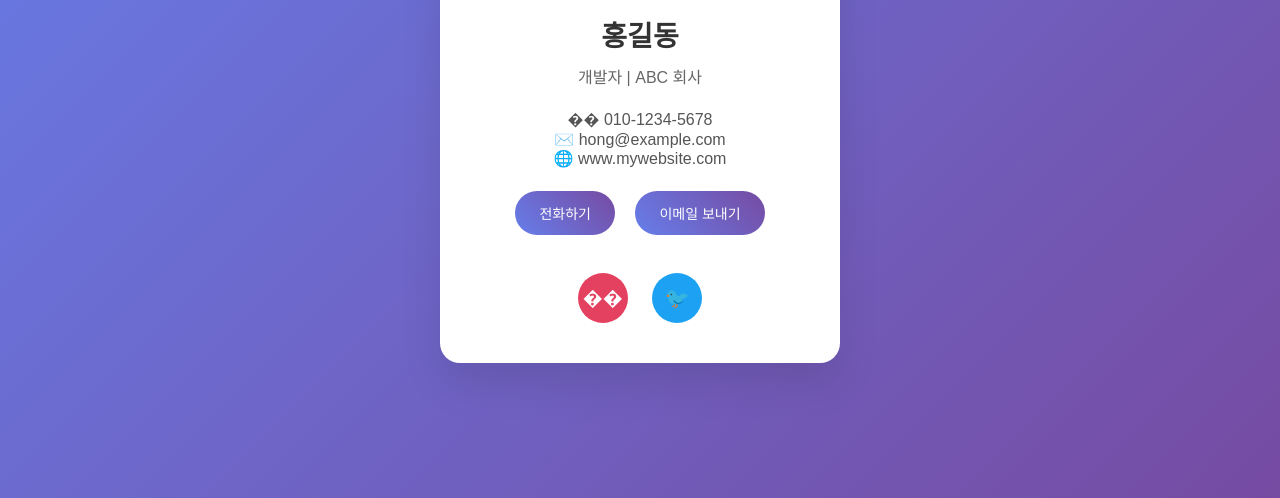
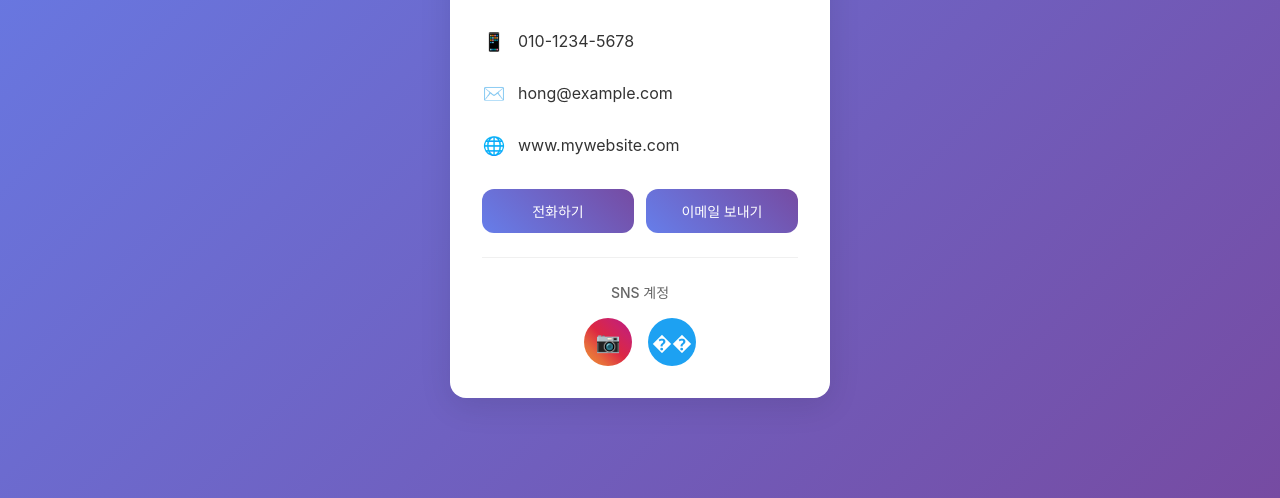
Before and after one commit to ildulee1997-bot/test, a plain HTML site: page index.html in a window 1280 px wide. Shown: the part 302-800 px from the top of the page. Drawn offline with Linux system fonts and the light colour scheme.

Commit message:
Add files via upload

```diff
--- a/index.html
+++ b/index.html
@@ -12,7 +12,7 @@
         }
 
         body {
-            font-family: 'Arial', sans-serif;
+            font-family: -apple-system, BlinkMacSystemFont, 'Segoe UI', Roboto, sans-serif;
             background: linear-gradient(135deg, #667eea 0%, #764ba2 100%);
             min-height: 100vh;
             display: flex;
@@ -23,105 +23,175 @@
 
         .card {
             background: white;
-            border-radius: 20px;
-            box-shadow: 0 20px 40px rgba(0,0,0,0.1);
-            padding: 40px;
+            border-radius: 16px;
+            box-shadow: 0 8px 32px rgba(0,0,0,0.1);
+            padding: 32px;
             text-align: center;
-            max-width: 400px;
+            max-width: 380px;
             width: 100%;
+            position: relative;
         }
 
-        .profile-img {
-            width: 120px;
-            height: 120px;
+        .profile-icon {
+            width: 80px;
+            height: 80px;
             border-radius: 50%;
             background: linear-gradient(45deg, #667eea, #764ba2);
             margin: 0 auto 20px;
             display: flex;
             align-items: center;
             justify-content: center;
-            font-size: 48px;
+            font-size: 32px;
             color: white;
+            font-weight: bold;
         }
 
-        h1 {
-            color: #333;
-            margin-bottom: 10px;
-            font-size: 28px;
+        .name {
+            color: #1a1a1a;
+            margin-bottom: 8px;
+            font-size: 24px;
+            font-weight: 600;
         }
 
         .title {
             color: #666;
-            margin-bottom: 20px;
+            margin-bottom: 24px;
+            font-size: 16px;
+            font-weight: 400;
+        }
+
+        .contact-item {
+            display: flex;
+            align-items: center;
+            margin: 12px 0;
+            padding: 8px 0;
+            color: #333;
             font-size: 16px;
         }
 
-        .info {
-            margin: 15px 0;
-            color: #555;
+        .contact-icon {
+            width: 24px;
+            height: 24px;
+            margin-right: 12px;
+            display: flex;
+            align-items: center;
+            justify-content: center;
+            font-size: 18px;
         }
 
-        .contact-btn {
-            display: inline-block;
+        .action-buttons {
+            display: flex;
+            gap: 12px;
+            margin: 24px 0;
+        }
+
+        .action-btn {
+            flex: 1;
             background: linear-gradient(45deg, #667eea, #764ba2);
             color: white;
             text-decoration: none;
-            padding: 12px 24px;
-            border-radius: 25px;
-            margin: 8px;
-            transition: transform 0.3s;
+            padding: 12px 16px;
+            border-radius: 12px;
             font-size: 14px;
+            font-weight: 500;
+            transition: transform 0.2s, box-shadow 0.2s;
+            border: none;
+            cursor: pointer;
         }
 
-        .contact-btn:hover {
+        .action-btn:hover {
             transform: translateY(-2px);
+            box-shadow: 0 4px 16px rgba(102, 126, 234, 0.3);
         }
 
-        .social-links {
-            margin-top: 30px;
+        .social-section {
+            margin-top: 24px;
+            padding-top: 24px;
+            border-top: 1px solid #f0f0f0;
+        }
+
+        .social-title {
+            color: #666;
+            font-size: 14px;
+            margin-bottom: 16px;
+            font-weight: 500;
+        }
+
+        .social-buttons {
+            display: flex;
+            justify-content: center;
+            gap: 16px;
         }
 
         .social-btn {
-            display: inline-block;
-            width: 50px;
-            height: 50px;
+            width: 48px;
+            height: 48px;
             border-radius: 50%;
-            margin: 0 10px;
             text-decoration: none;
             color: white;
-            line-height: 50px;
+            display: flex;
+            align-items: center;
+            justify-content: center;
             font-size: 20px;
-            transition: transform 0.3s;
+            transition: transform 0.2s;
         }
-
-        .instagram { background: #E4405F; }
-        .twitter { background: #1DA1F2; }
 
         .social-btn:hover {
             transform: scale(1.1);
+        }
+
+        .instagram {
+            background: linear-gradient(45deg, #f09433 0%, #e6683c 25%, #dc2743 50%, #cc2366 75%, #bc1888 100%);
+        }
+
+        .twitter {
+            background: #1DA1F2;
+        }
+
+        @media (max-width: 480px) {
+            .card {
+                margin: 10px;
+                padding: 24px;
+            }
+
+            .action-buttons {
+                flex-direction: column;
+            }
         }
     </style>
 </head>
 <body>
     <div class="card">
-        <div class="profile-img">��</div>
-        <h1>홍길동</h1>
+        <div class="profile-icon">홍</div>
+        <h1 class="name">홍길동</h1>
         <p class="title">개발자 | ABC 회사</p>
 
-        <div class="info">
-            <p>�� 010-1234-5678</p>
-            <p>✉️ hong@example.com</p>
-            <p>🌐 www.mywebsite.com</p>
+        <div class="contact-item">
+            <div class="contact-icon">📱</div>
+            <span>010-1234-5678</span>
         </div>
 
-        <div>
-            <a href="tel:010-1234-5678" class="contact-btn">전화하기</a>
-            <a href="mailto:hong@example.com" class="contact-btn">이메일 보내기</a>
+        <div class="contact-item">
+            <div class="contact-icon">✉️</div>
+            <span>hong@example.com</span>
         </div>
 
-        <div class="social-links">
-            <a href="https://instagram.com/myinstagram" class="social-btn instagram">��</a>
-            <a href="https://twitter.com/mytwitter" class="social-btn twitter">🐦</a>
+        <div class="contact-item">
+            <div class="contact-icon">🌐</div>
+            <span>www.mywebsite.com</span>
+        </div>
+
+        <div class="action-buttons">
+            <a href="tel:010-1234-5678" class="action-btn">전화하기</a>
+            <a href="mailto:hong@example.com" class="action-btn">이메일 보내기</a>
+        </div>
+
+        <div class="social-section">
+            <div class="social-title">SNS 계정</div>
+            <div class="social-buttons">
+                <a href="https://instagram.com/myinstagram" class="social-btn instagram">📷</a>
+                <a href="https://twitter.com/mytwitter" class="social-btn twitter">��</a>
+            </div>
         </div>
     </div>
 </body>
```
